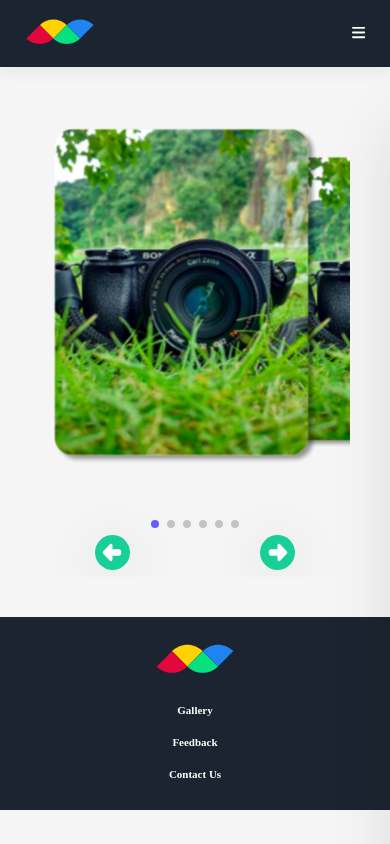
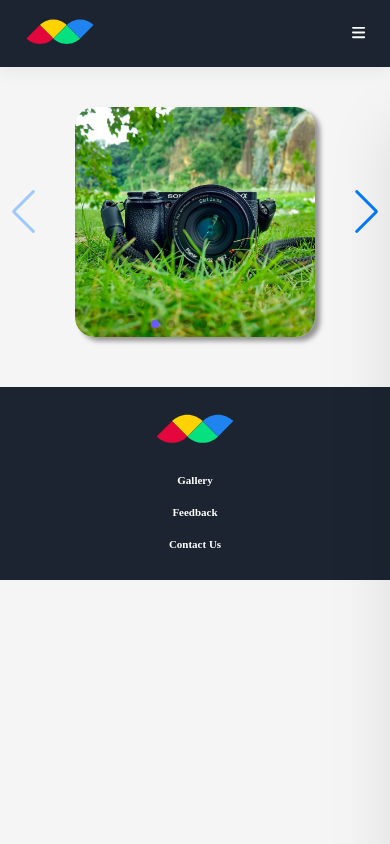
Before and after one commit to Yashwithagit/photography, a Next.js app: page /dashBoard in a window 390 px wide. Built offline with nearby package versions, Linux system fonts and the light colour scheme; sample sign-in values are in the browser's storage.

Commit message:
FEAT:media query applied

```diff
--- a/app/components/NavBar.tsx
+++ b/app/components/NavBar.tsx
@@ -25,6 +25,7 @@ box-shadow: 0 5px 15px rgba(0,0,0,0.06);
 
   @media (min-width: 768px) {
     flex-direction: row;
+    height: 5%;
   }
 `;
 const NavBar = styled.main<NavBarItemProps>`
@@ -39,10 +40,10 @@ const NavBar = styled.main<NavBarItemProps>`
   align-items: flex-start;
   flex-direction: column;
   position: fixed;
-  top: 85px;
+  top: 10%;
   right:${(props) => props.active ? '-300px' : "0px"} ;
   width: 300px;
-  z-index: 1;
+  z-index: 2;
   height: 100vh;
   background: #2a3239;
   box-shadow: 0 40px 60px rgba(0,0,0,0.1);
--- a/app/components/SwiperComp.tsx
+++ b/app/components/SwiperComp.tsx
@@ -15,6 +15,7 @@ import React, { useEffect, useState } from 'react';
 import styled from 'styled-components';
 import { FontAwesomeIcon } from '@fortawesome/react-fontawesome';
 import { faArrowAltCircleLeft, faArrowAltCircleRight } from '@fortawesome/free-solid-svg-icons';
+import { SwiperContainer, SwiperMobileContainer } from '@/styles/globalStyles';
 
 interface ContentProps {
   show?: boolean;
@@ -40,7 +41,8 @@ const SwiperComp: React.FC = () => {
   }
 
   return (
-    <div className="container">
+    <>
+      <SwiperContainer>
 
         <Swiper
           keyboard={{
@@ -105,7 +107,33 @@ const SwiperComp: React.FC = () => {
           </div>
 
         </Swiper>
-    </div>
+      </SwiperContainer>
+      <SwiperMobileContainer>
+        <Swiper
+          cssMode={true}
+          navigation={true}
+          pagination={true}
+          mousewheel={true}
+          keyboard={true}
+          modules={[Navigation, Pagination, Mousewheel, Keyboard]}
+          className="mobile-swiper"
+        >
+          {list.map((slide: any, index: number) => (
+            <SwiperSlide key={index}>
+              <SwiperImage >
+                <img src={slide.image} alt={slide.title} onMouseOver={() => onMouseEvent(slide?.id, true)} onMouseOut={() => onMouseEvent(slide?.id, false)} />
+              </SwiperImage>
+
+              <ContentContainer show={slide?.event} >
+                <FieldTitle>Name: {slide?.title}</FieldTitle>
+                <FieldTitle>Website: {slide?.title}</FieldTitle>
+              </ContentContainer>
+
+            </SwiperSlide>
+          ))}
+        </Swiper>
+      </SwiperMobileContainer>
+    </>
   )
 
 }
@@ -116,6 +144,12 @@ height: 25rem;
       :hover {
         filter: blur(0.1rem);
       border: 4px solid white;
+}
+@media screen and (max-width:768px) {
+  display: flex;
+  justify-content: center;
+  margin-top: 4rem;
+
 }
       `
 
@@ -129,6 +163,12 @@ flex-direction: column;
         left: 15%;
         gap:1rem;
         height: 70%;
+        @media screen and (max-width:768px) {
+  width: 70%;
+  display: ${(props) => props.show ? 'flex' : 'none'};
+  margin-top: 4rem;
+
+}
 
         `
 const FieldTitle = styled.h1`
--- a/app/globals.css
+++ b/app/globals.css
@@ -62,25 +62,18 @@ body {
   background: var(--bg);
 }
 
-.container {
-  max-width: 124rem;
-  padding: 4rem;
-  margin: 0 auto;
-}
-
-.heading {
-  padding: 1rem 0;
-  font-size: 3.5rem;
-  text-align: center;
-}
-
 .swiper_container {
   height: 32rem;
   padding: 2rem 0;
   position: relative;
 }
 
-.swiper-slide {
+.mobile-swiper .swiper-slide {
+  display: flex;
+  justify-content: center;
+  align-items: center;
+}
+.swiper_container .swiper-slide {
   width: 37rem;
   height: 25rem;
   position: relative;
@@ -90,17 +83,18 @@ body {
   .swiper_container {
     height: 47rem;
   }
-  .swiper-slide {
-    width: 28rem !important;
-    height: 36rem !important;
+  .swiper_container .swiper-slide {
+    width: 20rem !important;
+    height: 25rem !important;
   }
-  .swiper-slide img {
-    width: 28rem !important;
-    height: 36rem !important;
+  .mobile-swiper .swiper-slide img {
+    width: 24rem !important;
+    height: 23rem !important;
   }
 }
 
-.swiper-slide img {
+.swiper_container .swiper-slide img,
+.mobile-swiper .swiper-slide img {
   width: 30rem;
   box-shadow: 5px 4px 5px rgba(0, 0, 0, 0.4);
   height: 25rem;
--- a/app/styles/globalStyles.ts
+++ b/app/styles/globalStyles.ts
@@ -125,4 +125,29 @@ export const BackArrowContainer = styled.div`
   display: flex;
   padding-top: 2rem;
   padding-left: 5rem;
+  @media screen and (max-width: 768px) {
+    padding-left: 3rem;
+  }
 `;
+
+export const SwiperContainer = styled.div`
+  max-width: 124rem;
+  padding: 4rem;
+  margin: 0 auto;
+  @media screen and (max-width: 768px) {
+    display: none;
+  }
+`;
+
+export const SwiperMobileContainer = styled.main`
+  display: flex;
+  align-items: center;
+  justify-content: center;
+  width: 100%;
+  height: 100%;
+  display: none;
+  padding-bottom: 3rem;
+  @media screen and (max-width: 768px) {
+    display: block;
+  }
+`;
```
Also changed, not shown: app/components/GallerySwiper.tsx (+42 -3 lines), app/feedback/page.tsx (+9 -7 lines), app/galleryView/page.tsx (+11 -1 lines). Lines whose indentation alone changed are shown as unchanged.
